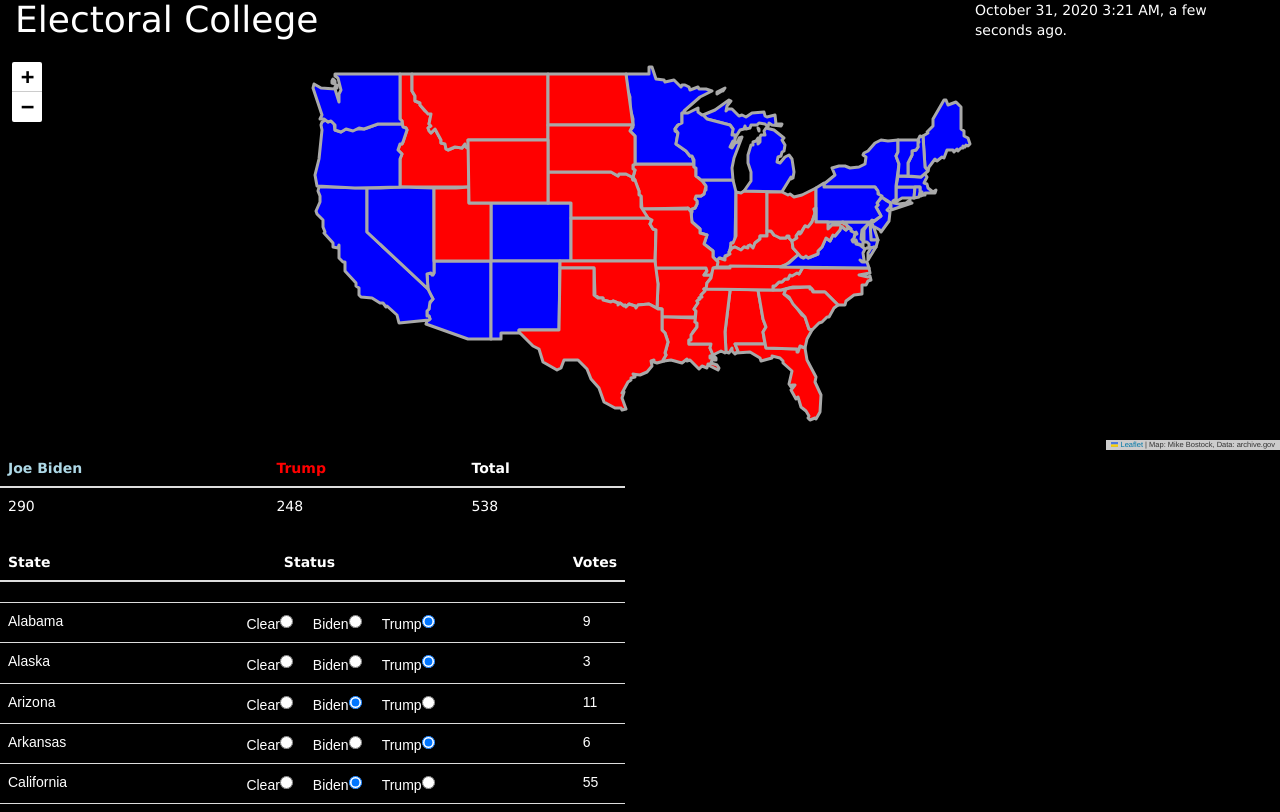
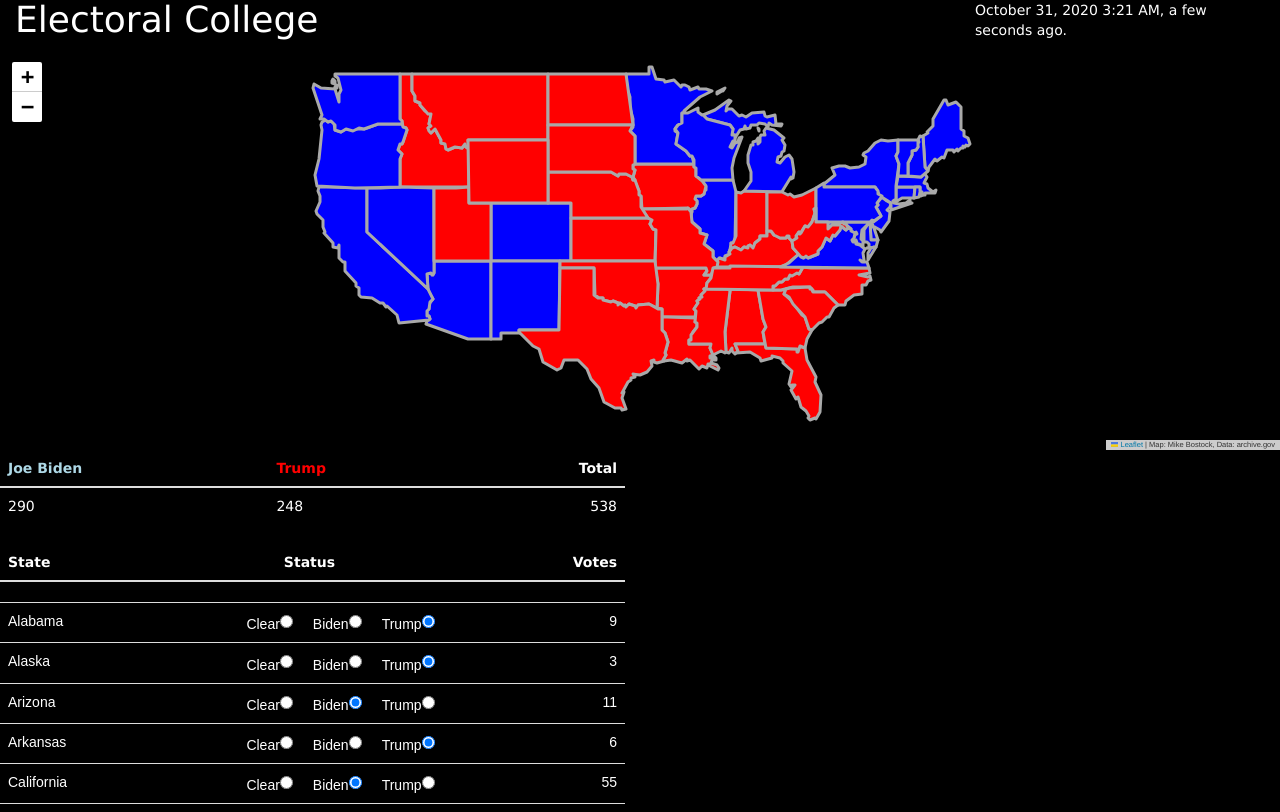
Before and after one commit to phumphri/portfolio, a Flask app: page /electoral_college in a window 1280 px wide. Shown: the part 20-832 px from the top of the page. Run offline with Flask 2, Linux system fonts and the light colour scheme; lists and menus that the app fills with data are empty; some libraries are stand-ins or nearby versions.

Commit message:
Right align votes.

```diff
--- a/templates/electoral_college.html
+++ b/templates/electoral_college.html
@@ -110,6 +110,7 @@
         .style('color', 'red')
         .text("Trump")
     var total_th = results_thead_tr.append("th")
+        .style("text-align", "right")
         .text("Total")
 
     // Add results to the results table.
@@ -123,6 +124,7 @@
         .text("0")
     var total_td = results_tbody_tr.append("td")
         .attr("id", "total_td")
+        .style("text-align", "right")
         .text("0")
 
     // Add the control heading row.  Resizing handled by D3.
@@ -228,7 +230,7 @@
             .attr("type", "radio")
 
         // Populate the Votes column.
-        control_tr.append("td").text(state_votes);
+        control_tr.append("td").style("text-align", "right").text(state_votes);
 
         // Add aggregation function.
         control_tbody.selectAll("input")
@@ -276,7 +278,7 @@
                 // Display candidate totals in the results table.
                 document.getElementById("results_table").rows[1].cells[0].innerHTML = biden_total
                 document.getElementById("results_table").rows[1].cells[1].innerHTML = trump_total
-                document.getElementById("results_table").rows[1].cells[2].innerHTML = biden_total + trump_total
+                document.getElementById("results_table").rows[1].cells[2].style("text-align:right").innerHTML = biden_total + trump_total
             });
     }
 
```
Also changed, not shown: app.py (line endings or trailing spaces).
